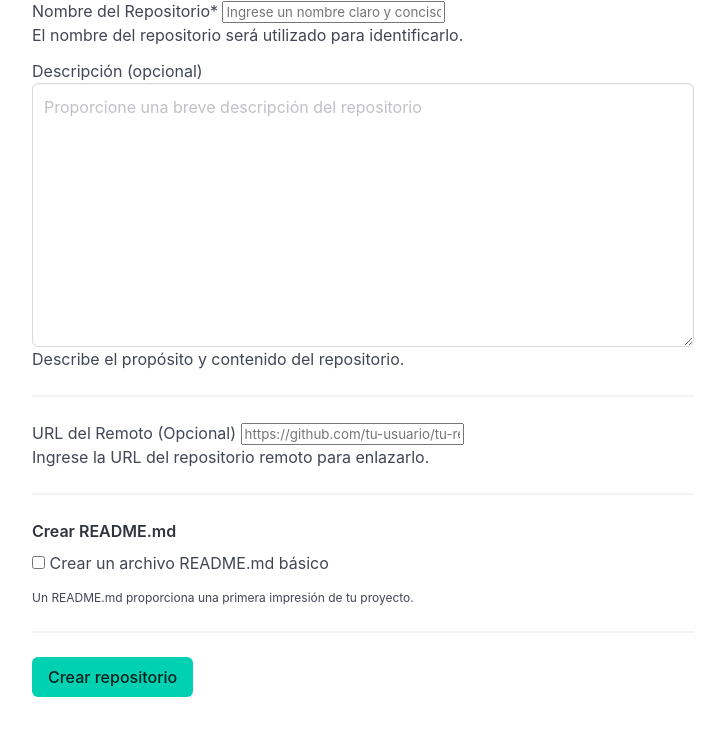
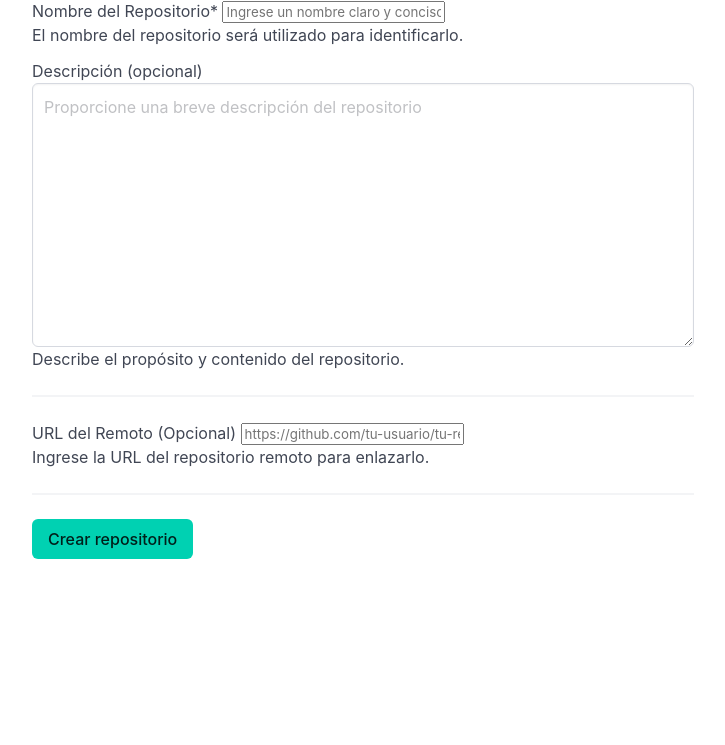
Before and after one commit to EduardoGamboaHernandez/RepoDjango, a Django app: page /repo/crear/ in a window 1280 px wide. Shown: the part 146-891 px from the top of the page, without its empty margins (277-1002 px from the left). After the commit the page ends 705 px from the top, so only its background shows below. Run offline with Django 5.2, Linux system fonts and the light colour scheme; parts of the project's set-up code (start-up, migrations or seed data) failed here and were passed over; some libraries are stand-ins or nearby versions.

Commit message:
feature:fix: eliminación del campo para agregar un readme, no se puede añadir a un repositorio bare :(, corrección de un minúsculo error

```diff
--- a/server/repository/forms.py
+++ b/server/repository/forms.py
@@ -31,8 +31,6 @@ class CreateRepo(forms.Form):
         widget=forms.TextInput(
             attrs={'placeholder': 'https://github.com/tu-usuario/tu-repositorio.git'})
     )
-    readme_md = forms.BooleanField(
-        label="Crear un archivo README.md básico", required=False)
 
     def save(self):
         print("=="*20)
--- a/server/repository/repository.py
+++ b/server/repository/repository.py
@@ -1,5 +1,5 @@
 import git
-import os.path.join as path_join
+import os
 
 
 class CreateRepo:
@@ -17,7 +17,7 @@ class CreateRepo:
         self._remote = [name, url]
 
     def create(self):
-        repo_path = path_join(self.path_to_repos, f"{self.name_repo}.git")
+        repo_path = os.path.join(self.path_to_repos, f"{self.name_repo}.git")
 
         self._repo = git.Repo.init(repo_path, bare=True, mkdir=True)
 
--- a/server/repository/templates/repository/create.html
+++ b/server/repository/templates/repository/create.html
@@ -47,18 +47,6 @@
 
                         <hr />
 
-                        <div class="field">
-                            <label class="label">Crear README.md</label>
-                            <div class="control">
-                                <label class="checkbox">
-                                    {{ form.readme_md|as_crispy_field}}
-                                </label>
-                            </div>
-                            <p class="help">Un README.md proporciona una primera impresión de tu proyecto.</p>
-                        </div>
-
-                        <hr />
-
                         <button class="button is-primary">Crear repositorio</button>
                     </form>
                 </div>
```
